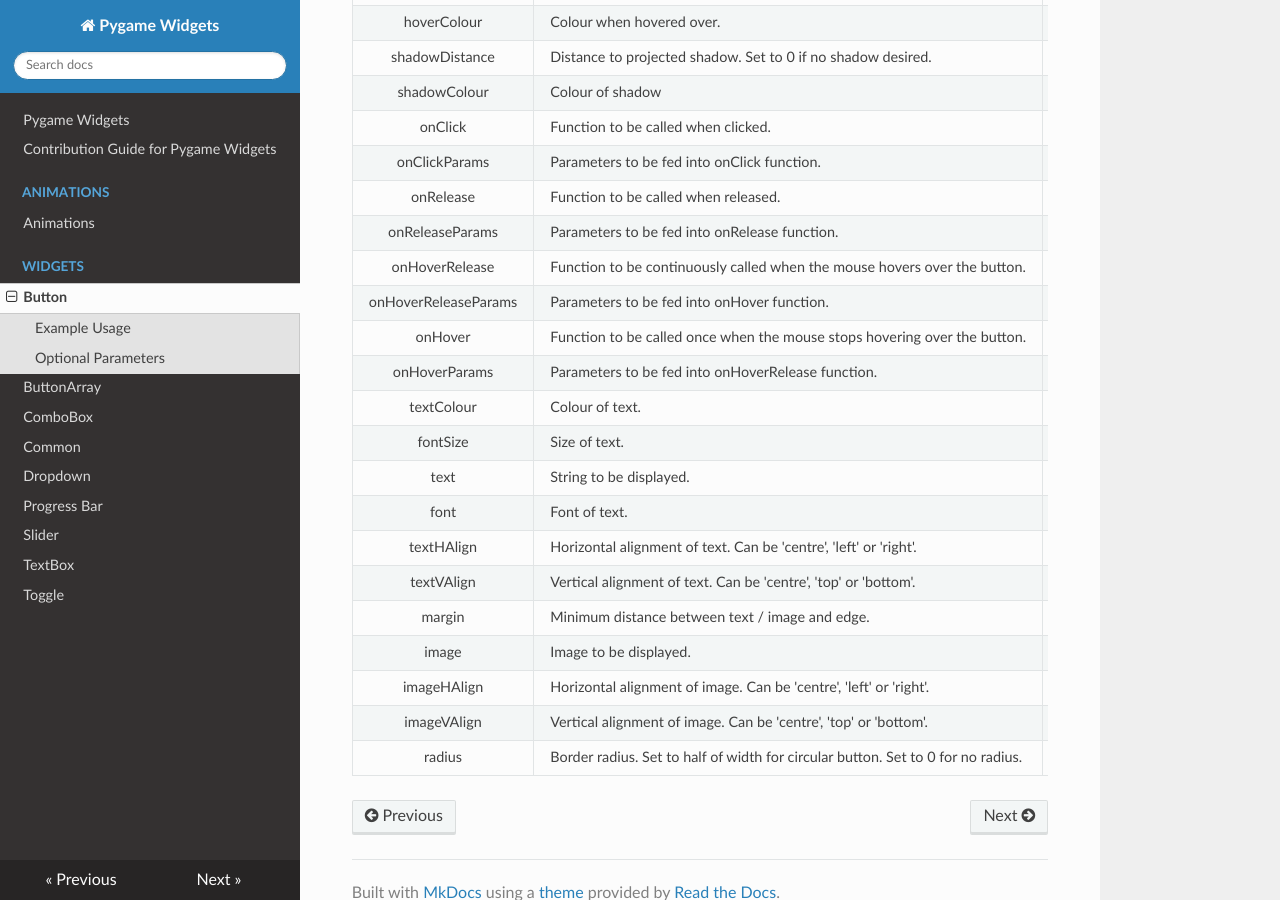
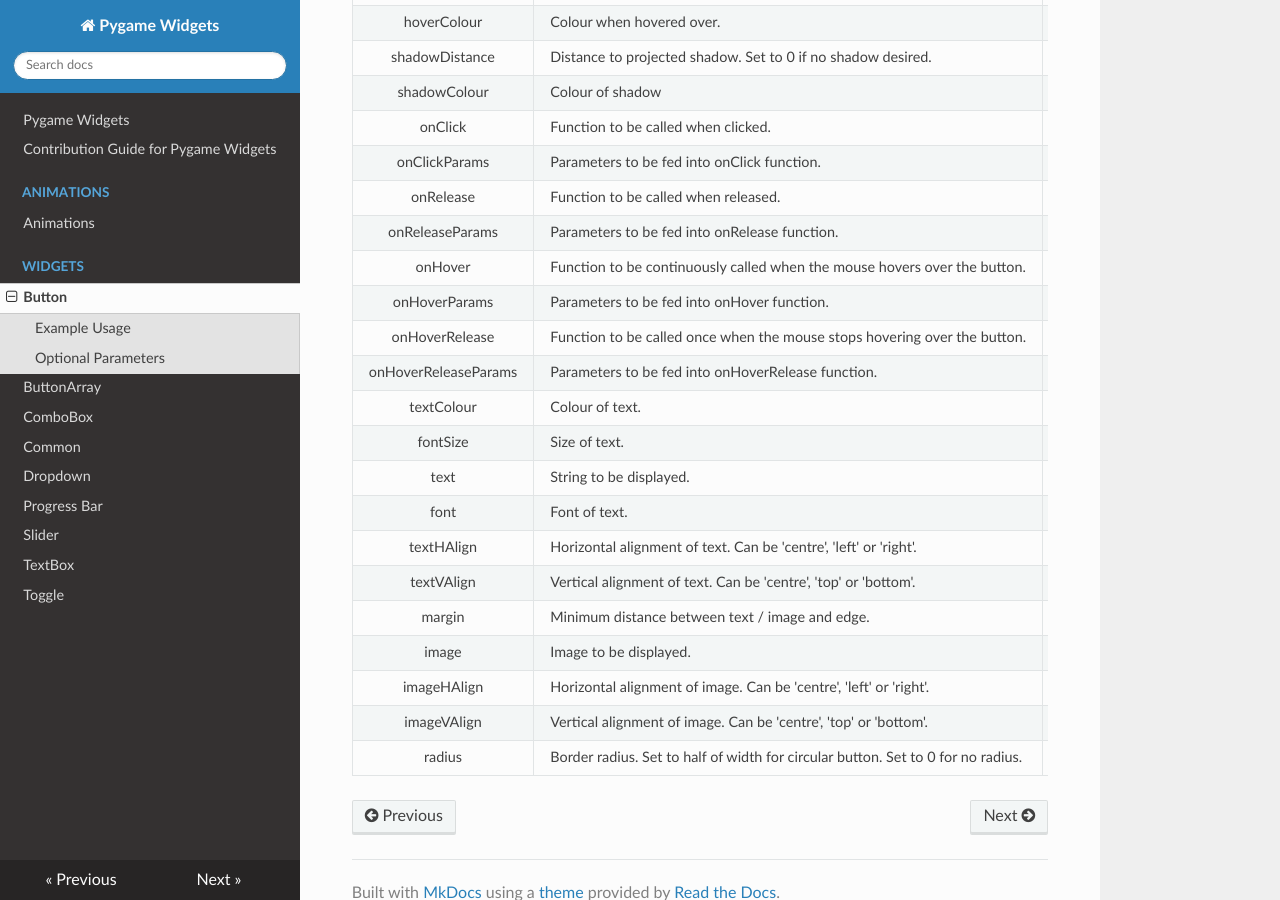
Before and after one commit to AustL/PygameWidgets, an MkDocs documentation site: the page built from docs/widgets/button.md, in a window 1280 px wide and 900 px high, scrolled down 1218 px. Built offline with MkDocs 1.6.1, drawn with Linux system fonts in a browser that asks for light colours; nearby versions of some CDN libraries.

```diff
--- a/docs/widgets/button.md
+++ b/docs/widgets/button.md
@@ -68,10 +68,10 @@ When clicked, the button will change colour from red to green and 'Click' will b
 |    onClickParams     | Parameters to be fed into onClick function.                                      |      (*any)      |       ()        |
 |      onRelease       | Function to be called when released.                                             |     function     |      None       |
 |   onReleaseParams    | Parameters to be fed into onRelease function.                                    |      (*any)      |       ()        |
-|    onHoverRelease    | Function to be continuously called when the mouse hovers over the button.        |     function     |      None       |
-| onHoverReleaseParams | Parameters to be fed into onHover function.                                      | (*any) | () |
-|       onHover        | Function to be called once when the mouse stops hovering over the button.        |     function     |      None       |
-|    onHoverParams     | Parameters to be fed into onHoverRelease function.                               | (*any) | () |
+|    onHover    | Function to be continuously called when the mouse hovers over the button.        |     function     |      None       |
+| onHoverParams | Parameters to be fed into onHover function.                                      | (*any) | () |
+|       onHoverRelease        | Function to be called once when the mouse stops hovering over the button.        |     function     |      None       |
+|    onHoverReleaseParams     | Parameters to be fed into onHoverRelease function.                               | (*any) | () |
 |      textColour      | Colour of text.                                                                  | (int, int, int)  |    (0, 0, 0)    |
 |       fontSize       | Size of text.                                                                    |       int        |       20        |
 |         text         | String to be displayed.                                                          |       str        |       ''        |
```
